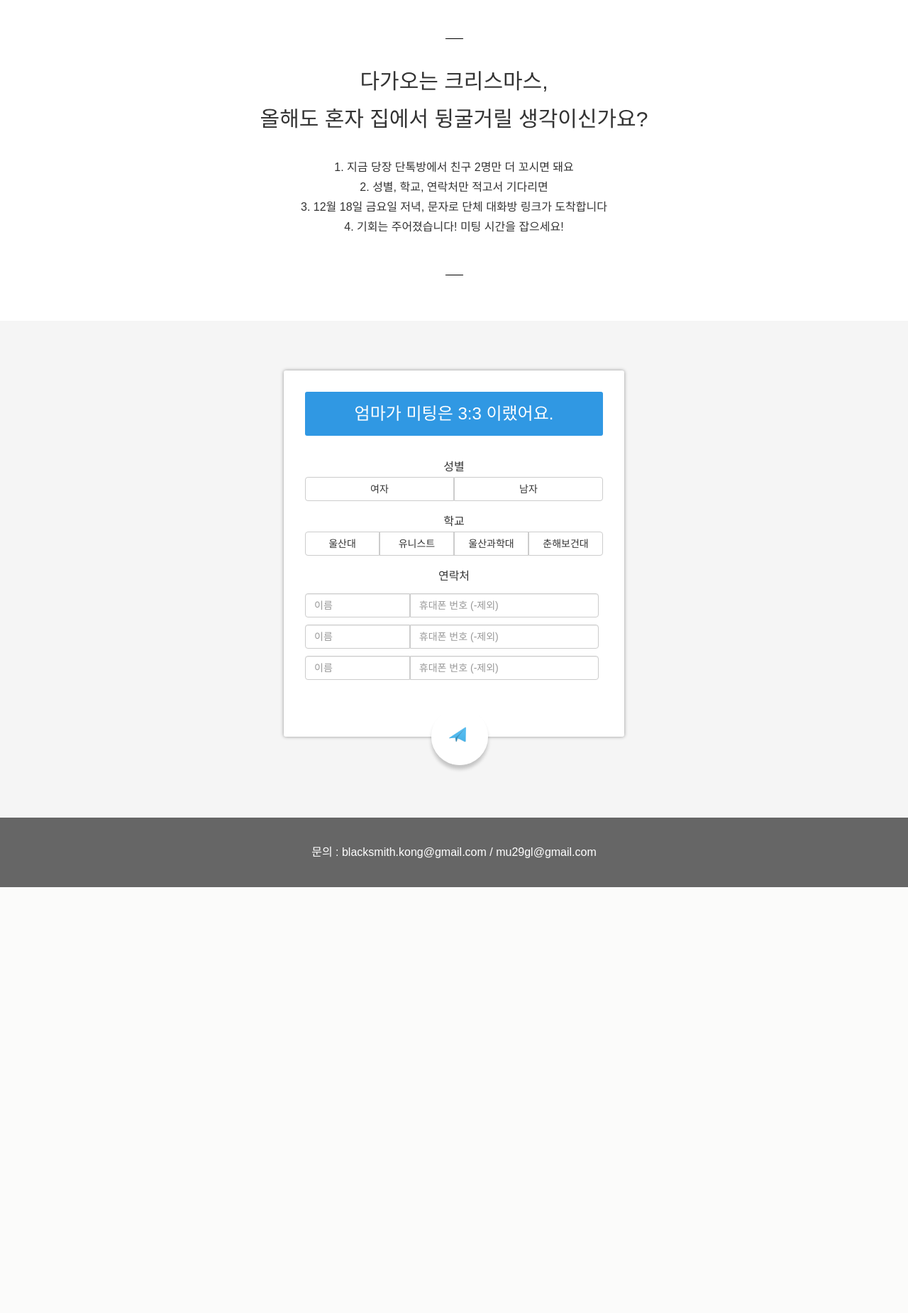
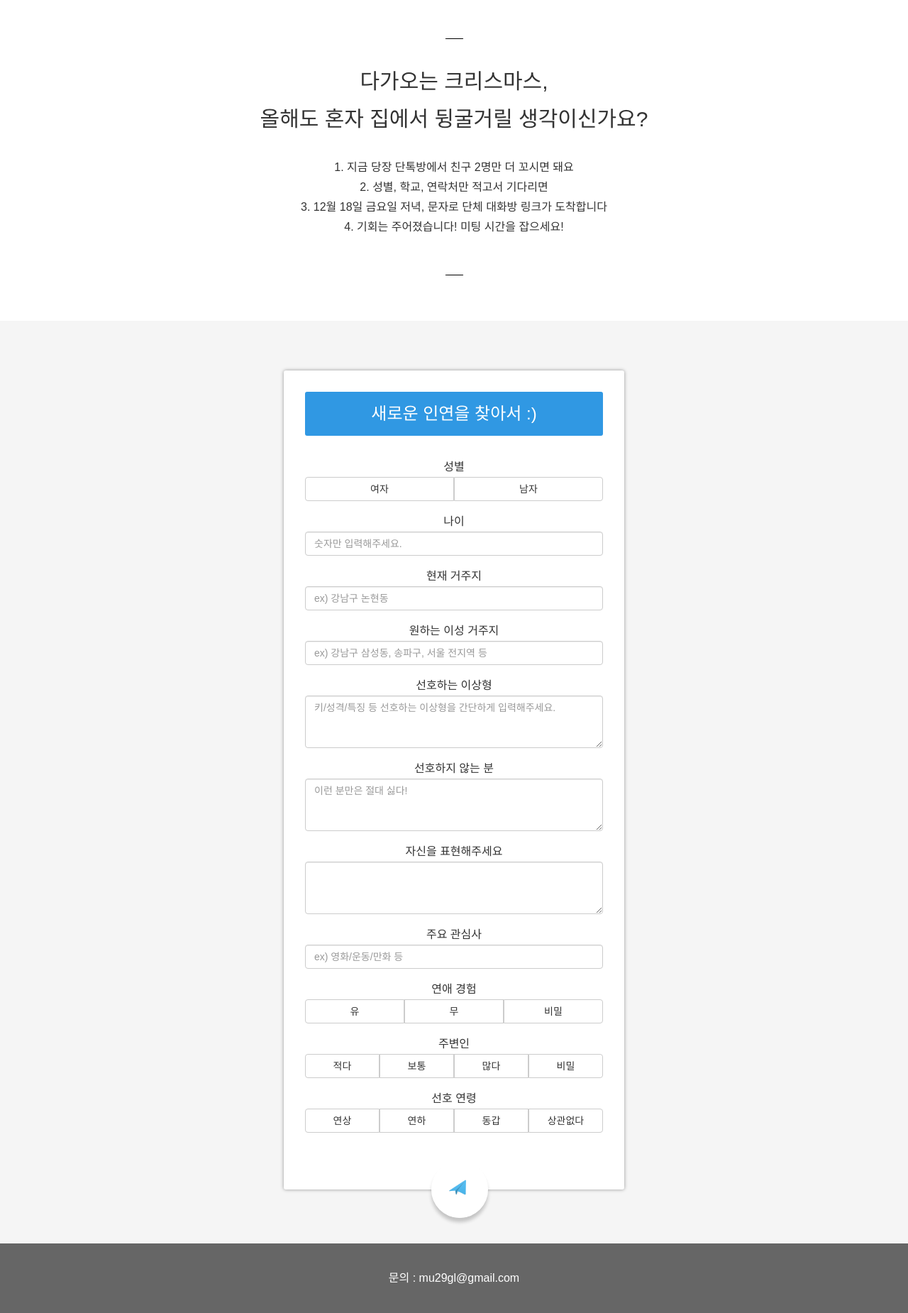
Before and after one commit to mu29/twenties, a Flask app: page / in a window 1280 px wide. Shown: the part 1399-3249 px from the top of the page at 71% size. Before the commit the page ends 2649 px from the top, so only its background shows below. Run offline with Flask 2, Linux system fonts and the light colour scheme; some libraries are stand-ins or nearby versions.

Commit message:
소개팅으로 바꿔봄

```diff
--- a/static/css/main.css
+++ b/static/css/main.css
@@ -82,7 +82,7 @@ ul li, h1, h2, h3, h4 {
 	}
 
 	.apply {
-        height: 700px
+        height: 1300px
 	}
 
 	.intro {
@@ -145,7 +145,7 @@ ul li, h1, h2, h3, h4 {
 	}
 
 	.apply {
-        height: 700px
+        min-height: 1300px
 	}
 
 	.intro {
--- a/templates/commons/footer.html
+++ b/templates/commons/footer.html
@@ -1,3 +1,3 @@
 <footer class="footer">
-	<p>문의 : blacksmith.kong@gmail.com / mu29gl@gmail.com</p>
+	<p>문의 : mu29gl@gmail.com</p>
 </footer>
--- a/templates/index.html
+++ b/templates/index.html
@@ -45,7 +45,7 @@
     <div class="apply">
         <div class="forms">
             <div class="form-wrapper">
-                <div class="header"><h1>엄마가 미팅은 3:3 이랬어요.</h1></div>
+                <div class="header"><h1>새로운 인연을 찾아서 :)</h1></div>
                 <form action="" method="post" enctype="multipart/form-data">
                     <label>성별</label>
                     <div class="form-group">
@@ -61,36 +61,101 @@
                         </div>
                     </div>
 
-                    <label>학교</label>
+                    <label>나이</label>
+                    <div class="form-group">
+                        <input type="number" name="age" class="form-control" placeholder="숫자만 입력해주세요." required="true" onkeyup="this.value=number_filter(this.value);" maxlength="2">
+                    </div>
+
+                    <label>현재 거주지</label>
+                    <div class="form-group">
+                        <input type="text" name="my_location" class="form-control" placeholder="ex) 강남구 논현동" required="true">
+                    </div>
+
+                    <label>원하는 이성 거주지</label>
+                    <div class="form-group">
+                        <input type="text" name="other_location" class="form-control" placeholder="ex) 강남구 삼성동, 송파구, 서울 전지역 등" required="true">
+                    </div>
+
+                    <label>선호하는 이상형</label>
+                    <div class="form-group">
+                        <textarea name="ideal" class="form-control" rows="3" placeholder="키/성격/특징 등 선호하는 이상형을 간단하게 입력해주세요."></textarea>
+                    </div>
+
+                    <label>선호하지 않는 분</label>
+                    <div class="form-group">
+                        <textarea name="ideal" class="form-control" rows="3" placeholder="이런 분만은 절대 싫다!"></textarea>
+                    </div>
+
+                    <label>자신을 표현해주세요</label>
+                    <div class="form-group">
+                        <textarea name="ideal" class="form-control" rows="3" placeholder=""></textarea>
+                    </div>
+
+                    <label>주요 관심사</label>
+                    <div class="form-group">
+                        <input type="text" name="my_location" class="form-control" placeholder="ex) 영화/운동/만화 등" required="true">
+                    </div>
+
+                    <label>연애 경험</label>
                     <div class="form-group">
                         <div class="btn-group btn-group-justified" data-toggle="buttons">
                             <label class="btn btn-default">
-                                <input type="radio" name="university" value="울산대학교" autocomplete="off">
-                                울산대
+                                <input type="radio" name="gender" value="여자" autocomplete="off">
+                                유
                             </label>
                             <label class="btn btn-default">
-                                <input type="radio" name="university" value="유니스트" autocomplete="off">
-                                유니스트
+                                <input type="radio" name="gender" value="남자" autocomplete="off">
+                                무
                             </label>
                             <label class="btn btn-default">
-                                <input type="radio" name="university" value="울산과학대학교" autocomplete="off">
-                                울산과학대
-                            </label>
-                            <label class="btn btn-default">
-                                <input type="radio" name="university" value="춘해보건대학교" autocomplete="off">
-                                춘해보건대
+                                <input type="radio" name="gender" value="남자" autocomplete="off">
+                                비밀
                             </label>
                         </div>
                     </div>
 
-                    <label>연락처</label>
+                    <label>주변인</label>
                     <div class="form-group">
-                        {% for i in range(0, 3) %}
-                        <div class="input-group info">
-                            <input type="text" name="name{{ i }}" class="form-control" placeholder="이름" required="true" style="width: 35.7%">
-                            <input type="text" name="phone{{ i }}" class="form-control" placeholder="휴대폰 번호 (-제외)" required="true" style="width: 64.3%" onkeyup="this.value=number_filter(this.value);" maxlength="11">
+                        <div class="btn-group btn-group-justified" data-toggle="buttons">
+                            <label class="btn btn-default">
+                                <input type="radio" name="gender" value="여자" autocomplete="off">
+                                적다
+                            </label>
+                            <label class="btn btn-default">
+                                <input type="radio" name="gender" value="남자" autocomplete="off">
+                                보통
+                            </label>
+                            <label class="btn btn-default">
+                                <input type="radio" name="gender" value="남자" autocomplete="off">
+                                많다
+                            </label>
+                            <label class="btn btn-default">
+                                <input type="radio" name="gender" value="남자" autocomplete="off">
+                                비밀
+                            </label>
                         </div>
-                        {% endfor %}
+                    </div>
+
+                    <label>선호 연령</label>
+                    <div class="form-group">
+                        <div class="btn-group btn-group-justified" data-toggle="buttons">
+                            <label class="btn btn-default">
+                                <input type="radio" name="gender" value="연상" autocomplete="off">
+                                연상
+                            </label>
+                            <label class="btn btn-default">
+                                <input type="radio" name="gender" value="연하" autocomplete="off">
+                                연하
+                            </label>
+                            <label class="btn btn-default">
+                                <input type="radio" name="gender" value="동갑" autocomplete="off">
+                                동갑
+                            </label>
+                            <label class="btn btn-default">
+                                <input type="radio" name="gender" value="상관없다" autocomplete="off">
+                                상관없다
+                            </label>
+                        </div>
                     </div>
 
                     <div class="input-button">
```
